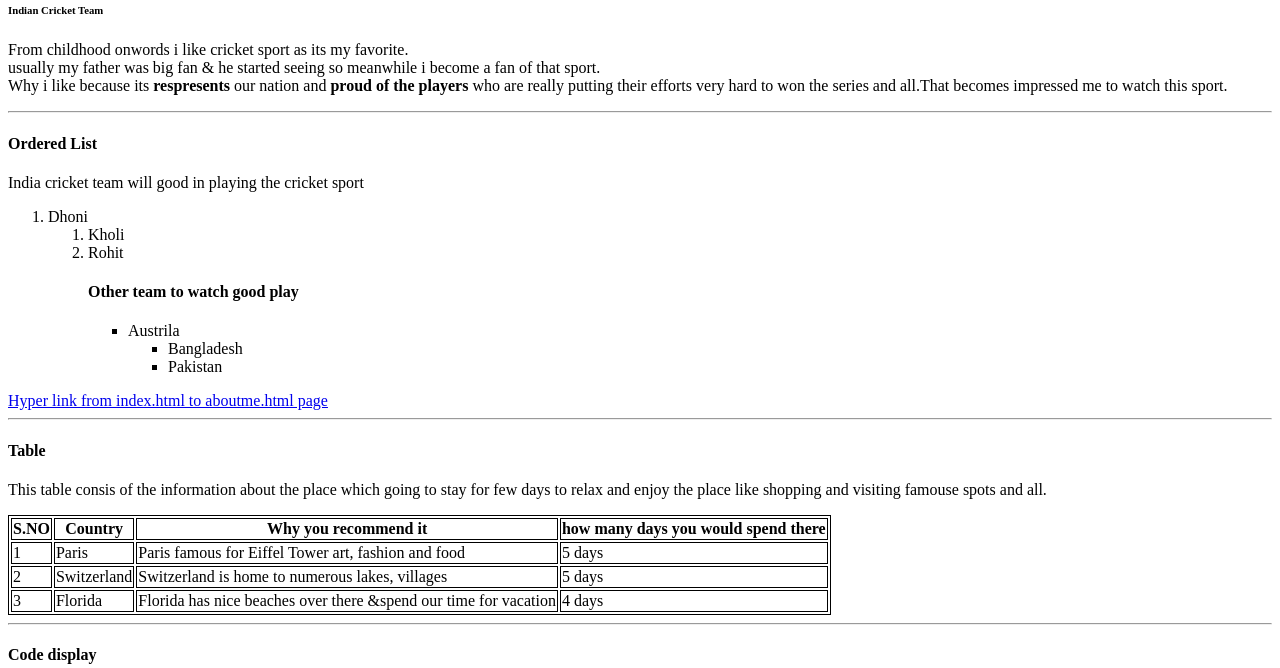
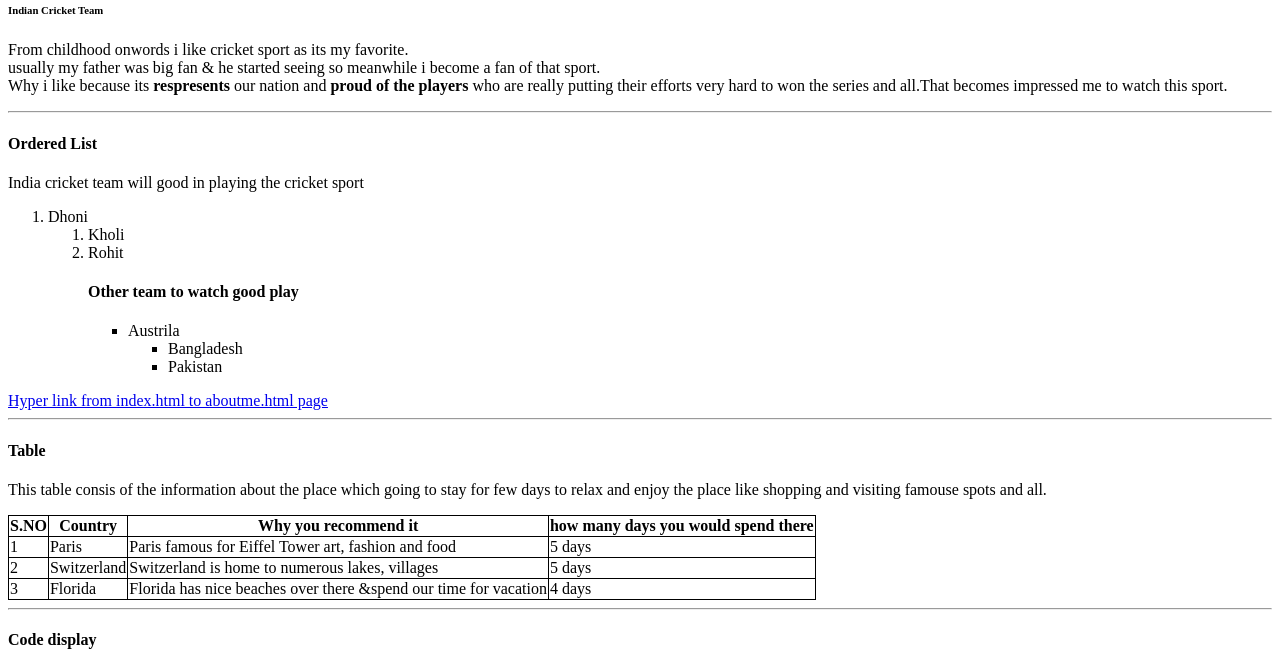
Before and after one commit to 44-563-Web-Apps-S23/44563-webapps-assignment-3-sailajalakkakula, a plain HTML site: page index.html in a window 1280 px wide. Shown: the part 105-773 px from the top of the page. Drawn offline with Linux system fonts and the light colour scheme.

Commit message:
Update index.html
added border collapse

```diff
--- a/index.html
+++ b/index.html
@@ -46,9 +46,10 @@ Why i like because its <b> respresents </b> our nation and <b> proud of the play
 </p>
 
 <style>
-    table, th, td {
-      border:1px solid black;
-    }
+table, th, td {
+    border: 1px groove black;
+    border-collapse: collapse;
+  }
 </style>
 
 <table>
```
